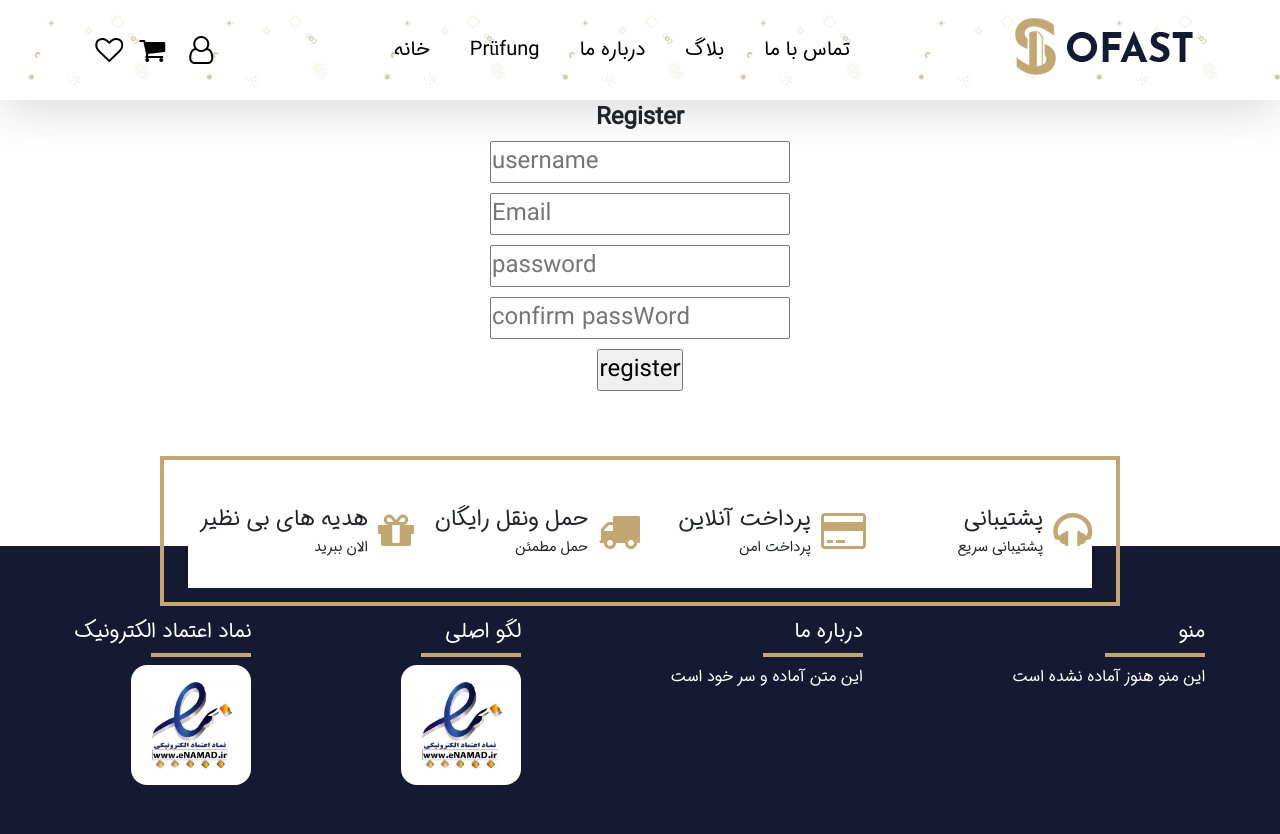
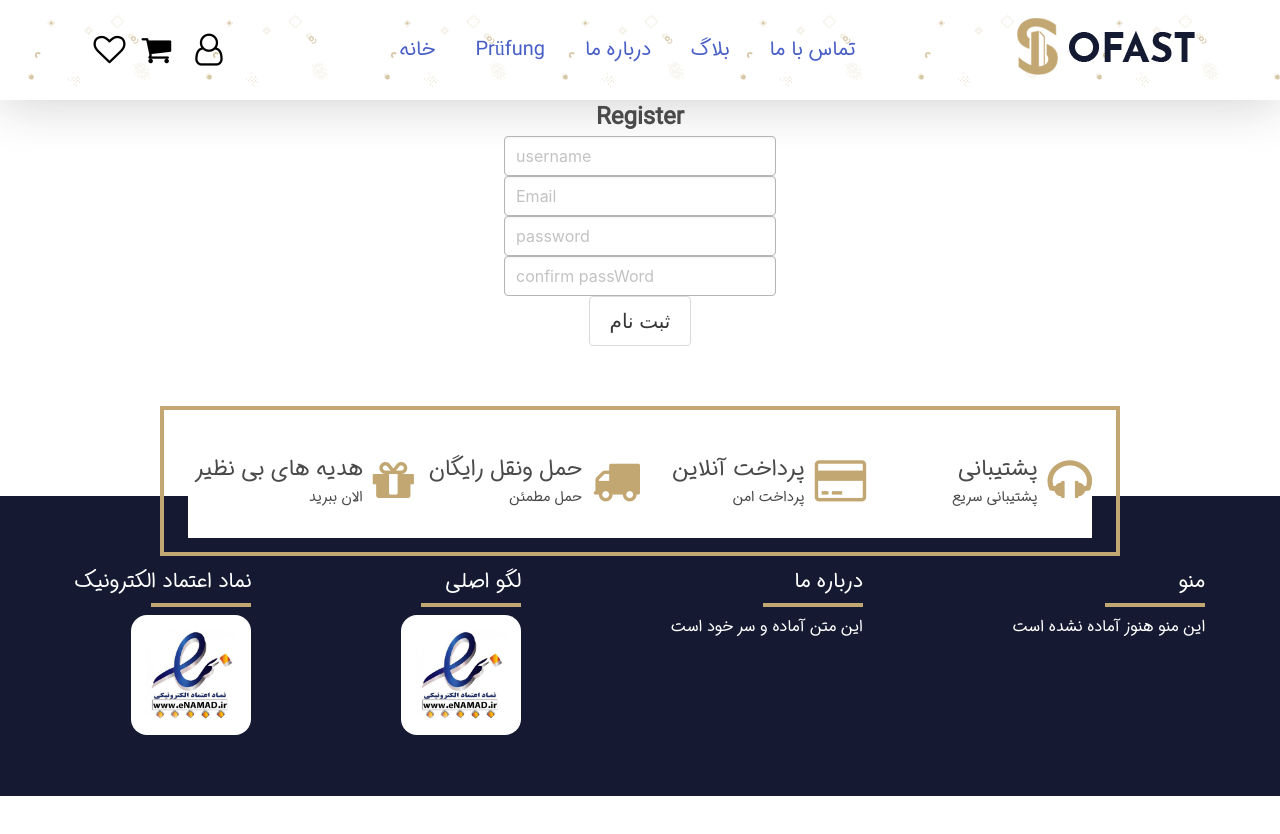
Before and after one commit to vahidpourmohamad/FcShop.js, a React (Create React App) app: page /login in a window 1280 px wide. Shown: the top 834 px of the page. After the commit the page ends 800 px from the top, so only its background shows below. Built offline with nearby package versions, Linux system fonts and the light colour scheme.

Commit message:
bulma erganzen

```diff
--- a/package.json
+++ b/package.json
@@ -9,10 +9,12 @@
     "@testing-library/user-event": "^13.5.0",
     "axios": "^0.27.2",
     "buffer": "^6.0.3",
+    "bulma": "^0.9.4",
     "crypto-browserify": "^3.12.0",
     "font-awesome": "^4.7.0",
     "graphql": "^16.4.0",
     "jsonwebtoken": "^8.5.1",
+    "jwt-decode": "^3.1.2",
     "react": "^18.0.0",
     "react-dom": "^18.0.0",
     "react-redux": "^8.0.1",
--- a/src/Components/AnmeldungKomponente/AnmeldungKomponente.js
+++ b/src/Components/AnmeldungKomponente/AnmeldungKomponente.js
@@ -4,14 +4,15 @@ import { useForm } from "../../Utility/Hooks";
 import { useMutation } from "@apollo/client";
 import { REGISTER_MUTATION } from "../../GraphQl/Mutations";
 import { AuthContext } from "../../Context/AuthContext";
-import { Navigate } from "react-router-dom";
+import { useNavigate } from "react-router-dom";
 
 export default function AnmeldungKomponente() {
   const context = useContext(AuthContext);
   const [errors, setErrors] = useState([]);
 
+  let navigate = useNavigate();
   function registerUserCallback() {
-    console.log("CallBack");
+    console.log(values);
     registerUser();
   }
 
@@ -23,11 +24,14 @@ export default function AnmeldungKomponente() {
   });
 
   const [registerUser, { loading }] = useMutation(REGISTER_MUTATION, {
-    update(proxy, { data: { registerUser: userData } }) {
+    update(proxy, { data: { register: userData } }) {
+      console.log(userData);
       context.login(userData);
-      Navigate("/");
+      console.log("Data Inserted 2");
+      navigate("/");
     },
     onError({ graphQLErrors }) {
+      console.log(graphQLErrors);
       setErrors(graphQLErrors);
     },
     variables: { registerInput: values },
@@ -37,35 +41,45 @@ export default function AnmeldungKomponente() {
     <div className="Container-Center-col">
       <div className="font-bold font-xl TextRTL">Register</div>
       <form className="Container-Center-col" onSubmit={onSubmit}>
+        <div className="control">
           <input
-          className="font-xl registerInput "
+            className="input is-normal  is-hovered "
             type={"Text"}
             placeholder="username"
-          name="userName"
+            name="username"
             onChange={onChange}
           ></input>
+        </div>
+        <div className="control">
           <input
-          className="font-xl registerInput "
+            className="input is-normal  is-hovered  "
             type={"text"}
             placeholder="Email"
             name="email"
             onChange={onChange}
           ></input>
+        </div>
+        <div className="control">
           <input
-          className="font-xl registerInput "
+            className="input is-normal   is-hovered"
             type={"Text"}
             placeholder="password"
             name="password"
             onChange={onChange}
           ></input>
+        </div>
+        <div className="control">
           <input
-          className="font-xl registerInput "
+            className="input is-normal  is-hovered  "
             type={"Text"}
             name="confirmPassword"
             placeholder="confirm passWord"
             onChange={onChange}
           ></input>
-        <button className="font-xl registerInput ">register</button>
+        </div>
+        <div className="control">
+          <button className="button is-medium is-responsive">ثبت نام</button>
+        </div>
         {errors.map((error) => {
           <div>{error}</div>;
         })}
--- a/src/GraphQl/Mutations.js
+++ b/src/GraphQl/Mutations.js
@@ -1,11 +1,13 @@
 import { gql } from "@apollo/client";
 
 export const REGISTER_MUTATION = gql`
-  mutation {
+  mutation Register($registerInput: RegisterInput) {
     register(registerInput: $registerInput) {
+      token
       id
       username
-      token
+      email
+      createdAt
     }
   }
 `;
--- a/src/Utility/Hooks.js
+++ b/src/Utility/Hooks.js
@@ -5,7 +5,7 @@ export const useForm = (callback, initialState = {}) => {
 
   const onChange = (event) => {
     setValues({ ...values, [event.target.name]: event.target.value });
-    console.log(values);
+    // console.log(values);
   };
 
   const onSubmit = (event) => {
--- a/src/index.js
+++ b/src/index.js
@@ -1,6 +1,8 @@
 import React from "react";
 import ReactDOM from "react-dom/client";
 import "./index.css";
+
+import "bulma/css/bulma.min.css";
 
 import reportWebVitals from "./reportWebVitals";
 // import { Provider } from 'react-redux';
```
Also changed, not shown: 1 other file (tests, documents, lock files or other folders). Lines whose indentation alone changed are shown as unchanged.
